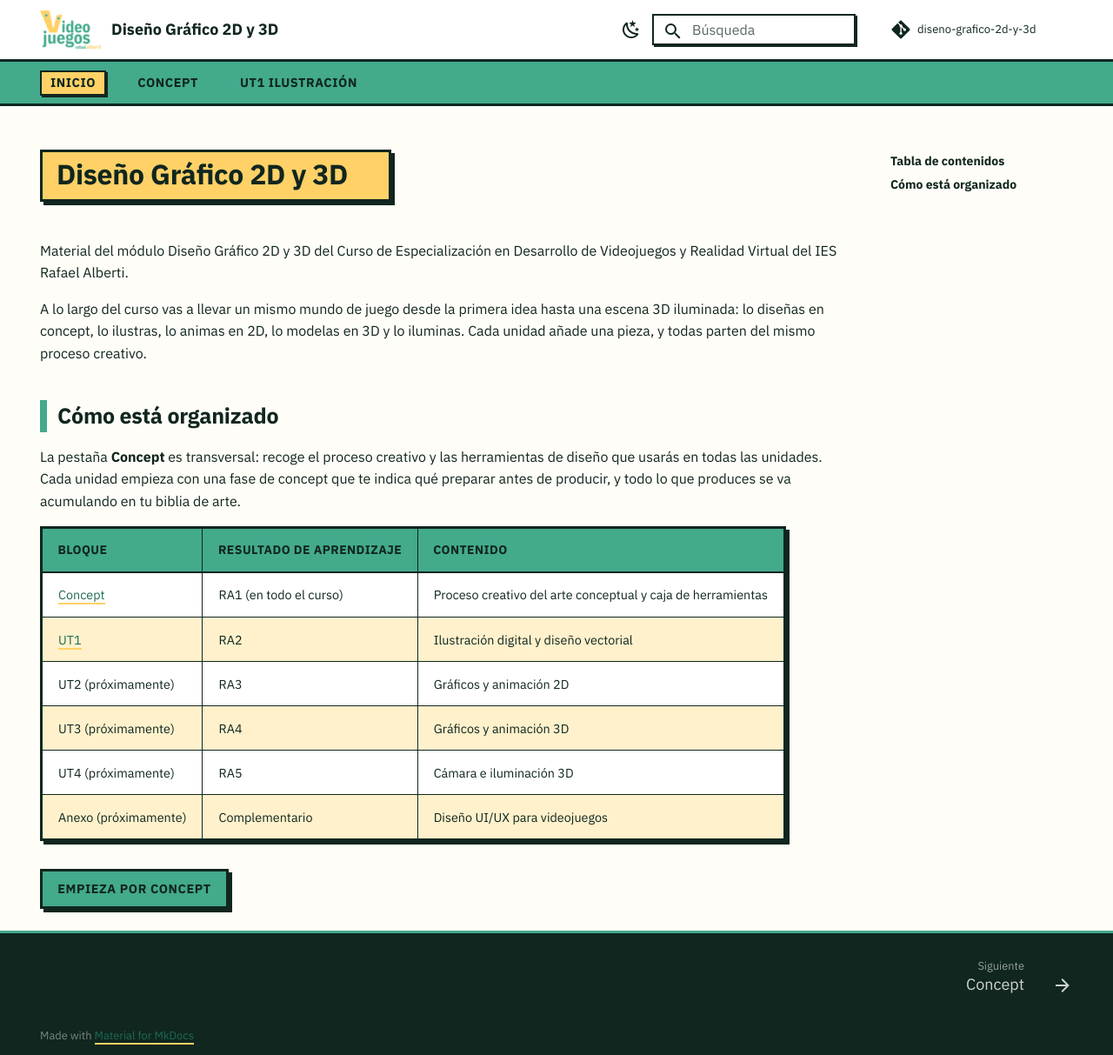
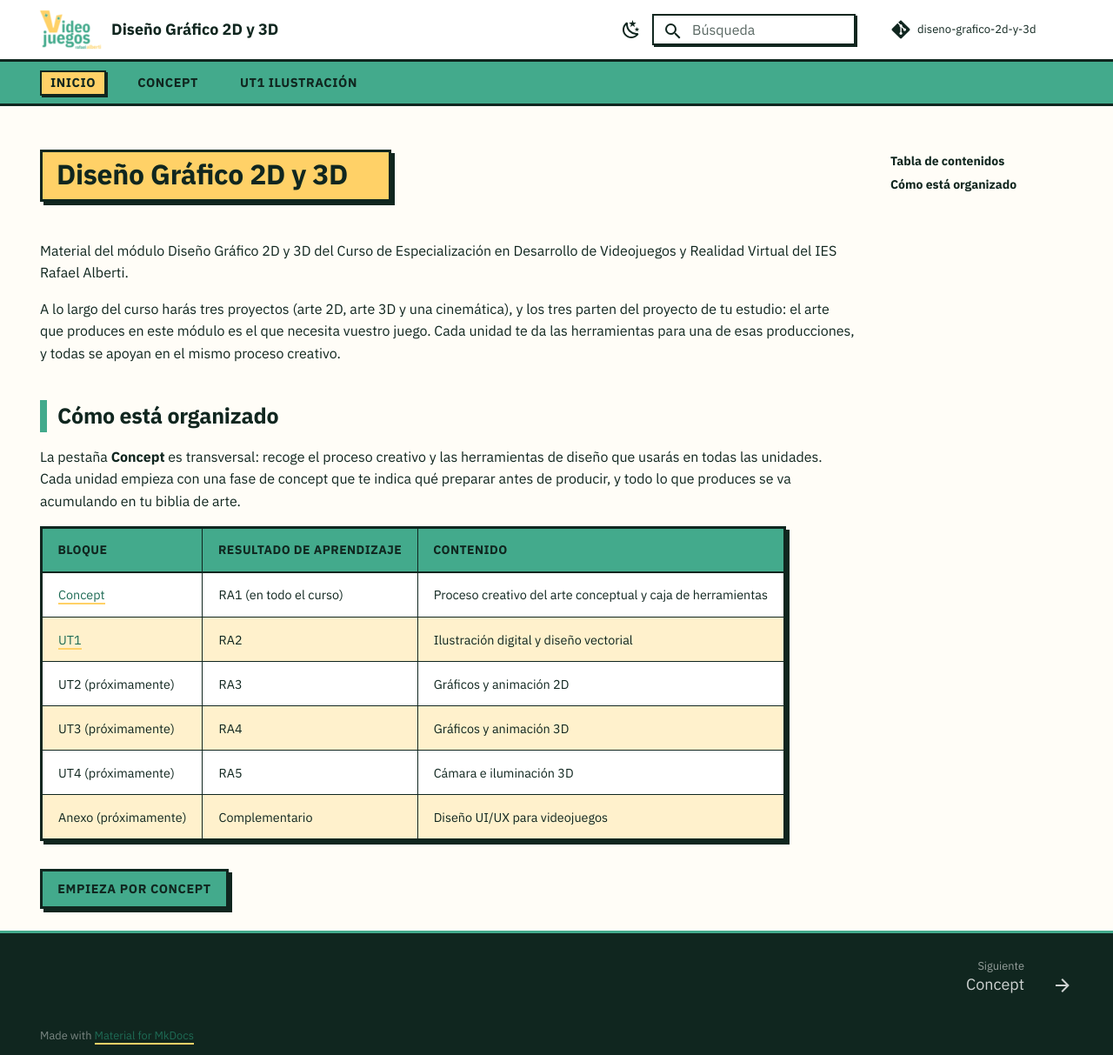
Before and after one commit to envasador/diseno-grafico-2d-y-3d, an MkDocs documentation site: the page built from docs/index.md, in a window 1280 px wide and 1213 px high. Shown: the whole window at 87% size. Built offline with MkDocs 1.6.1 and Material for MkDocs 9.7.7, drawn with Linux system fonts in a browser that asks for light colours; comment, search, counter and statistics services are not loaded.

Commit message:
Arte | 26-27

```diff
--- a/docs/index.md
+++ b/docs/index.md
@@ -7,7 +7,7 @@ hide:
 
 Material del módulo Diseño Gráfico 2D y 3D del Curso de Especialización en Desarrollo de Videojuegos y Realidad Virtual del IES Rafael Alberti.
 
-A lo largo del curso vas a llevar un mismo mundo de juego desde la primera idea hasta una escena 3D iluminada: lo diseñas en concept, lo ilustras, lo animas en 2D, lo modelas en 3D y lo iluminas. Cada unidad añade una pieza, y todas parten del mismo proceso creativo.
+A lo largo del curso harás tres proyectos (arte 2D, arte 3D y una cinemática), y los tres parten del proyecto de tu estudio: el arte que produces en este módulo es el que necesita vuestro juego. Cada unidad te da las herramientas para una de esas producciones, y todas se apoyan en el mismo proceso creativo.
 
 ## Cómo está organizado
 
```
